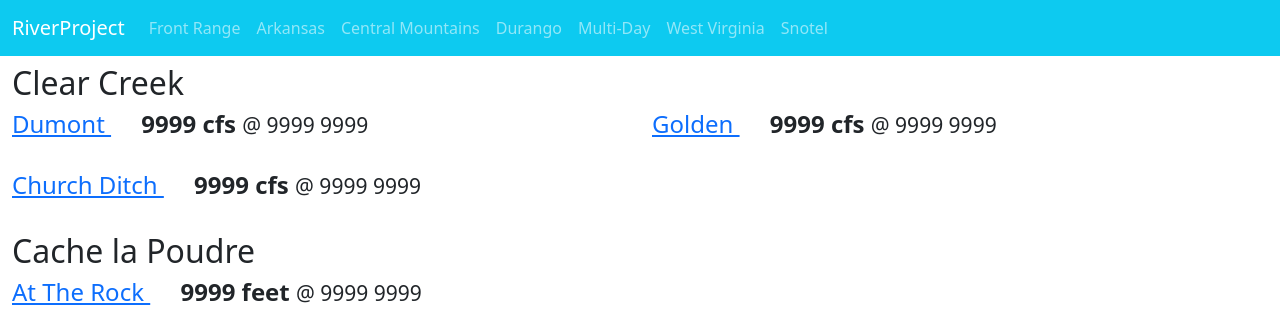
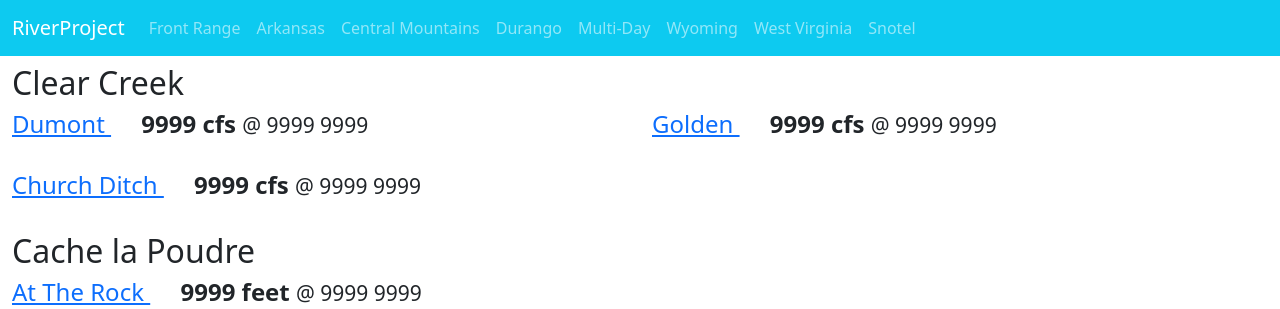
Before and after one commit to mikebannis/rivergraphs, a Flask app: page / in a window 1280 px wide. Shown: the top 309 px of the page. Run offline with Flask 2, Linux system fonts and the light colour scheme.

Commit message:
Add WY tab to website

```diff
--- a/app/templates/base.html
+++ b/app/templates/base.html
@@ -34,6 +34,9 @@
               {{ nav_link('/multiday', 'Multi-Day') | safe }}
             </li>
             <li class="nav-item">
+              {{ nav_link('/wyoming', 'Wyoming') | safe }}
+            </li>
+            <li class="nav-item">
               {{ nav_link('/west_virginia', 'West Virginia') | safe }}
             </li>
             <li class="nav-item">
--- a/app/views.py
+++ b/app/views.py
@@ -66,3 +66,10 @@ def wv():
     gages = [g for g in gages if g.region == 'WV']
     rivers = gageman.get_rivers(gages)
     return render_template('flows.html', rivers=rivers)
+
+@app.route('/wyoming')
+def wyoming():
+    gages = gageman.get_gages()
+    gages = [g for g in gages if g.region == 'WY']
+    rivers = gageman.get_rivers(gages)
+    return render_template('flows.html', rivers=rivers)
```
